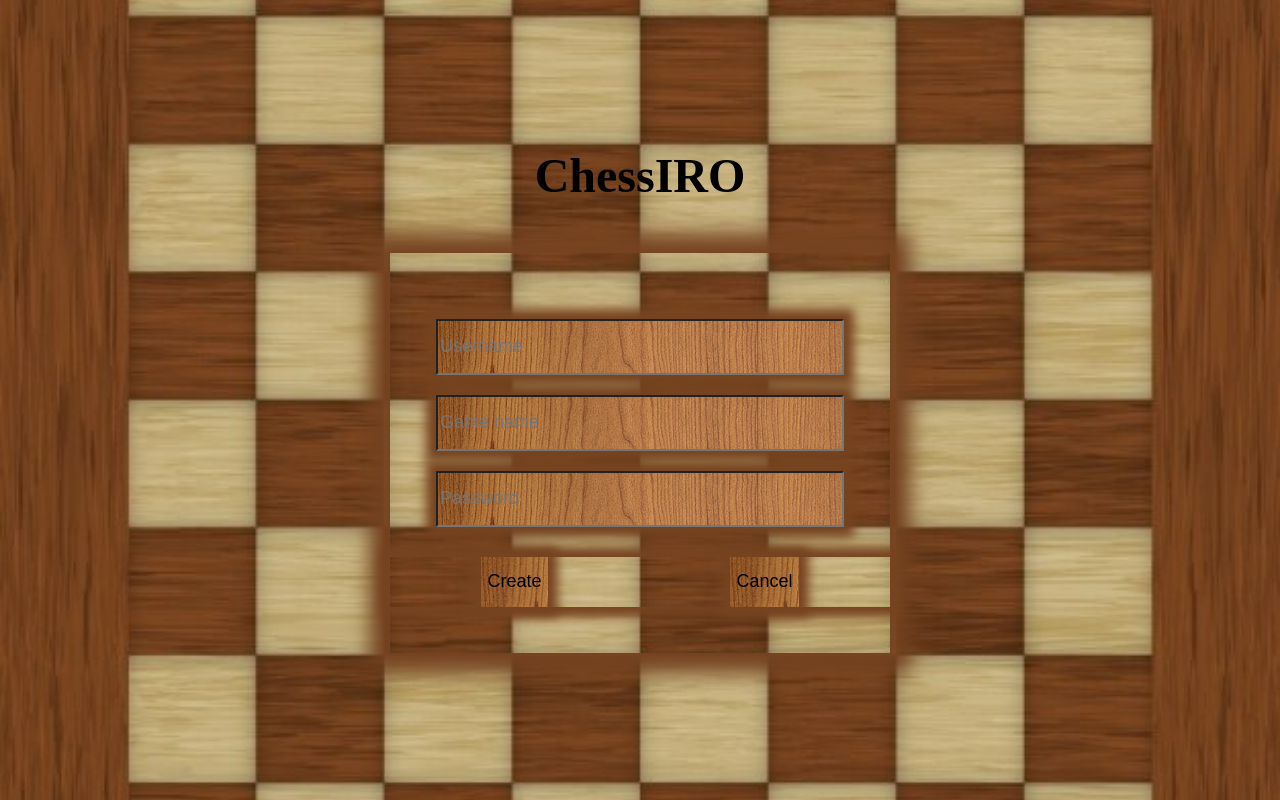
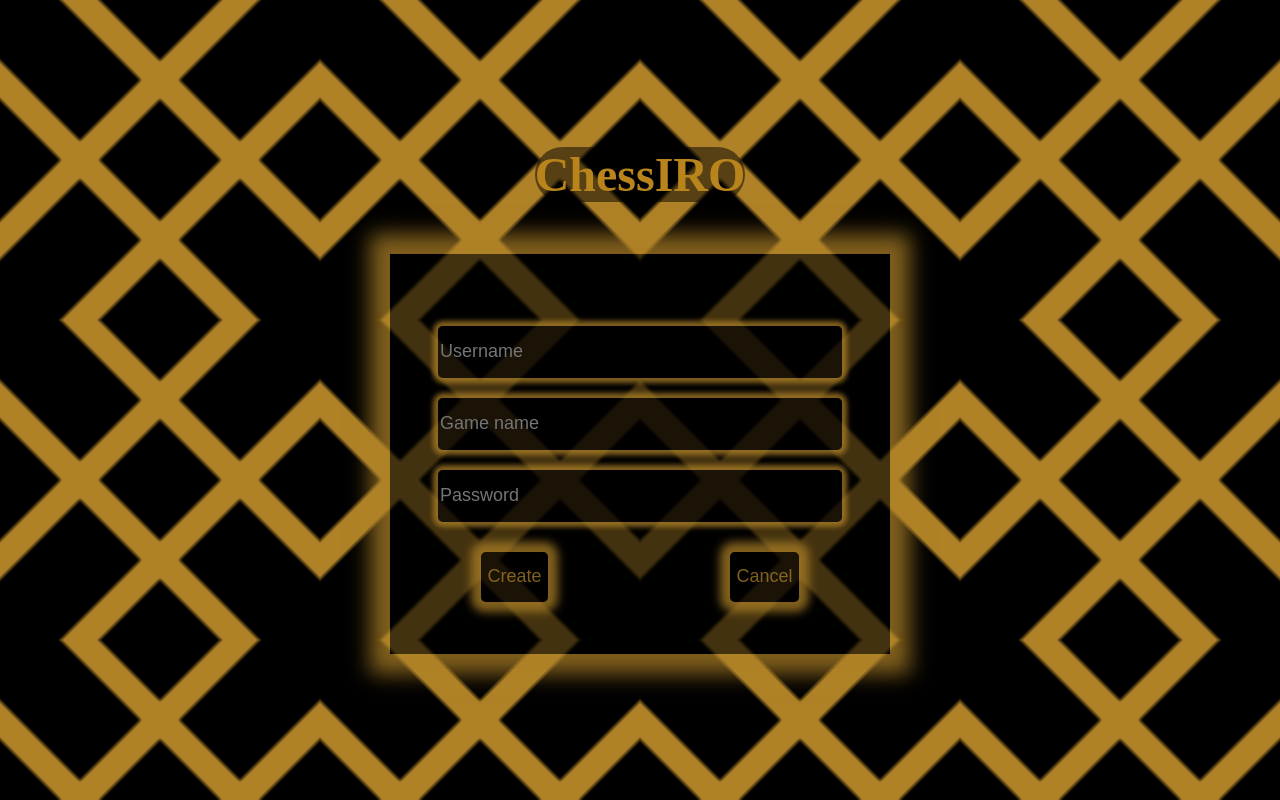
Before and after one commit to Afimc/chess, a React (Vite) app in the folder chess-app/: page / in a window 1280 px wide. Both pictures are taken after a click on the button "New Game". Built offline with nearby package versions, Linux system fonts and the light colour scheme; no server answers.

Commit message:
new css style

```diff
--- a/chess-app/src/index.scss
+++ b/chess-app/src/index.scss
@@ -15,14 +15,18 @@ html{
   justify-content: center;
   height: 100%;
   width: 100%;
-  background-image: url('/chess-background-board.jpg');
-  background-position: center;
-  background-repeat: no-repeat;
-  background-size: cover;
+  background: linear-gradient(45deg,transparent 34%, #af8227 35%, #af8227 40%, transparent 41%, transparent 59%, #af8227  60%, #af8227 65%, transparent 66%),linear-gradient(135deg,transparent 34%, #af8227 35%, #af8227 40%, transparent 41%, transparent 59%, #af8227  60%, #af8227 65%, transparent 66%);
+  background-size: 20em 20em;
+  background-color: #000000;
+  opacity: 1
 }
 
 h1{
+  border-radius: 50px;
+  background-color: #00000080;
+  color: #b9841c;
   z-index: 1;
   font-size: xxx-large;
   margin: 0;
+  margin-bottom: 2px;
 }
--- a/chess-app/src/pages/Game/Game.scss
+++ b/chess-app/src/pages/Game/Game.scss
@@ -1,5 +1,6 @@
 .game {
-  box-shadow: 0px 0px 30px 30px #767620;
+  z-index: 222;
+  box-shadow: 0px 0px 30px 30px #af8227bc;
   width: 920px;
   height: 650px;
   display: flex;
--- a/chess-app/src/pages/Game/GameElements/InerBoard.scss
+++ b/chess-app/src/pages/Game/GameElements/InerBoard.scss
@@ -2,7 +2,7 @@
   display: flex;
   align-items: center;
   justify-content: center;
-  box-shadow: 0px 0px 20px 20px #764320;
+  // box-shadow: 0px 0px 20px 20px #af8227bc;
   background-image: url("/chess-background-board.jpg");
   background-repeat: no-repeat;
   background-size: cover;
--- a/chess-app/src/pages/Game/GameElements/InerBoard.tsx
+++ b/chess-app/src/pages/Game/GameElements/InerBoard.tsx
@@ -5,13 +5,11 @@ import { EMIT, IPieceWithPositon, Iposition } from "../../../core/Interfaces";
 import { socket } from "../../../core/sockets";
 import Reborn from "./InerBoardElements/Reborn";
 import Graveyard from "./InerBoardElements/Graveyard";
-import { gameStore } from '../../../core/PageStores';
 
 const InerBoard = () => {
   const currentBoard = updatedDataStore((state) => state.updatedBoard);
   const playerColor = updatedDataStore((state) => state.playerColor);
   const turns = updatedDataStore((state) => state.turns);
-  const onRebornRequest = gameStore((state)=>state.onRebornRequest)
 
   const [posiblePositions, setPosiblePositions] = useState<Iposition[]>([]);
   const [ableToTrack, setAbleToTrack] = useState(false);
@@ -34,7 +32,7 @@ const InerBoard = () => {
   }
 
   function onMouseDown(y: number, x: number) {
-    if (playerColor === currentBoard[y][x]?.piece._color && IsonTurn() === playerColor && onRebornRequest === false) {
+    if (playerColor === currentBoard[y][x]?.piece._color && IsonTurn() === playerColor ) {
       const posiblePosition: Iposition[] = currentBoard[y][x]?.posiblePositions || [];
       const _movingImg: string | null = getPiece(y, x);
       setPosiblePositions(posiblePosition);
--- a/chess-app/src/pages/Game/GameElements/Info.scss
+++ b/chess-app/src/pages/Game/GameElements/Info.scss
@@ -1,34 +1,41 @@
+
 .gameInfo {
+  scrollbar-color: #a693068c rgba(0, 0, 0, 0.615);
   display: flex;
   flex-direction: column;
   row-gap: 15px;
-  background-color: rgb(255, 228, 196);
+  background-color: rgba(0, 0, 0, 0.615);
   height: 100%;
   width: 20%;
 
   button {
-    margin-left: 6px;
+    margin-left: 8px;
     margin-top: 5px;
     width: 90%;
     border-radius: 10px;
     box-shadow: 0px 0px 5px 3px #a69306db;
-    background-color: #a69306db;
+    background-color: rgba(0, 0, 0, 0.615);
+    color:#a69306db ;
   }
+
   .onTurn {
+    color: #a69306db;
     display: flex;
     justify-content: center;
     align-items: center;
     text-align: center;
     height: 50px;
-    box-shadow: 0px 0px 20px 2px #cd1111;
+    box-shadow: 10px 0px 20px 2px #cd1111;
     font-size: larger;
   }
+
   .history {
+    color: #a69306db;
     padding: 5px;
     display: flex;
     flex-direction: column;
     overflow: auto;
-    max-height: 540px;
+    max-height: 530px;
     gap: 5px;
 
     .turn {
--- a/chess-app/src/pages/Loby/Chooose-game/ChooseGame.scss
+++ b/chess-app/src/pages/Loby/Chooose-game/ChooseGame.scss
@@ -1,7 +1,16 @@
 .inpas {
+
+  box-shadow: 0px 0px 20px 20px #af8227bc;
+  border-radius: 10px;
+  background-color: rgba(0, 0, 0, 0.615);
+  padding-bottom: 20px;
+
   #NickNameInput {
-    box-shadow: 0px 0px 10px 10px #764320;
-    background-image: url("/wooden-background.jpg");
+    box-shadow: 0px 0px 5px 5px #af8227bc;
+    background-color: rgba(0, 0, 0, 0.615);
+    border-radius: 5px;
+    border: none;
+    color:#af8227bc;
     font-size: large;
     margin-top: 20px;
     margin-left: 20px;
@@ -12,8 +21,11 @@
   }
 
   #PasswordInput {
-    box-shadow: 0px 0px 10px 10px #764320;
-    background-image: url("/wooden-background.jpg");
+    box-shadow: 0px 0px 5px 5px #af8227bc;
+    background-color: rgba(0, 0, 0, 0.615);
+    border-radius: 5px;
+    border: none;
+    color:#af8227bc;
     font-size: large;
     margin-top: 20px;
     margin-left: 20px;
@@ -24,7 +36,6 @@
   }
 
   .buttons {
-    box-shadow: 0px 0px 10px 10px #764320;
     height: 30px;
     margin-top: 30px;
     margin-left: 30px;
@@ -33,8 +44,10 @@
     justify-content: space-between;
 
     button {
-      box-shadow: 0px 0px 10px 10px #764320;
-      background-image: url("/wooden-background.jpg");
+      border-radius: 5px;
+      box-shadow: 0px 0px 10px 10px #af8227bc;
+      background-color: rgba(0, 0, 0, 0.615);
+      color: #af8227bc ;
       font-size: large;
       border: none;
       width: 55px;
@@ -43,10 +56,9 @@
 }
 
 .Loby {
-  box-shadow: 0px 0px 20px 20px #764320;
-  background-position: center;
-  background-repeat: no-repeat;
-  background-size: cover;
+  box-shadow: 0px 0px 20px 20px #af8227bc;
+  border-radius: 10px;
+  background-color: rgba(0, 0, 0, 0.615);
   margin-top: 50px;
   display: flex;
   flex-direction: column;
@@ -55,23 +67,25 @@
   height: 400px;
 
   .buttons {
-    box-shadow: 0px 0px 10px 10px #764320;
     height: 50px;
     margin-top: 30px;
     display: flex;
     justify-content: space-around;
 
     button {
-      box-shadow: 0px 0px 10px 10px #764320;
-      background-image: url("/wooden-background.jpg");
+      border-radius: 5px;
+      box-shadow: 0px 0px 10px 10px #af8227bc;
+      background-color: rgba(0, 0, 0, 0.615);
+      color: #af8227bc ;
       font-size: large;
       border: none;
     }
   }
 
   .waitingList {
-    box-shadow: 0px 0px 10px 10px #764320;
-    background-image: url("/wooden-background.jpg");
+    box-shadow: 0px 0px 10px 10px #af8227bc;
+    background-color: rgba(0, 0, 0, 0.615);
+    border-radius: 5px;
     font-size: large;
     display: flex;
     align-self: center;
@@ -85,11 +99,14 @@
       height: 20px;
       display: flex;
       justify-content: space-between;
+      color: #af8227bc;
 
       #EnterButton {
         height: auto;
-        box-shadow: 0px 0px 4px 4px #764320;
-        background-image: url("/wooden-background.jpg");
+        // box-shadow: 0px 0px 4px 4px #764320;
+        background-color: rgba(0, 0, 0, 0.615);
+        color: #af8227bc;
+        border-radius: 3px;
         border: none;
       }
     }
@@ -99,6 +116,7 @@
     display: flex;
     align-self: center;
     font-size: 20px;
+    color: #af8227bc;
     font-family: "Trebuchet MS", "Lucida Sans Unicode", "Lucida Grande",
       "Lucida Sans", Arial, sans-serif;
   }
--- a/chess-app/src/pages/Loby/New-game-generator/NewGameGenerator.scss
+++ b/chess-app/src/pages/Loby/New-game-generator/NewGameGenerator.scss
@@ -1,8 +1,6 @@
 .onNewGame {
-  box-shadow: 0px 0px 20px 20px #764320;
-  background-position: center;
-  background-repeat: no-repeat;
-  background-size: cover;
+  box-shadow: 0px 0px 20px 20px #af8227bc;
+  background-color: rgba(0, 0, 0, 0.615);
   margin-top: 50px;
   display: flex;
   flex-direction: column;
@@ -15,8 +13,11 @@
     flex-direction: column;
 
     #NickNameInput {
-      box-shadow: 0px 0px 10px 10px #764320;
-      background-image: url("/wooden-background.jpg");
+      box-shadow: 0px 0px 5px 5px #af8227bc;
+      background-color: rgba(0, 0, 0, 0.615);
+      border-radius: 5px;
+      border: none;
+      color:#af8227bc;
       font-size: large;
       margin-top: 20px;
       display: flex;
@@ -26,8 +27,11 @@
     }
 
     #GameNameInput {
-      box-shadow: 0px 0px 10px 10px #764320;
-      background-image: url("/wooden-background.jpg");
+      box-shadow: 0px 0px 5px 5px #af8227bc;
+      background-color: rgba(0, 0, 0, 0.615);
+      border-radius: 5px;
+      border: none;
+      color:#af8227bc;
       font-size: large;
       margin-top: 20px;
       display: flex;
@@ -37,8 +41,11 @@
     }
 
     #PasswordInput {
-      box-shadow: 0px 0px 10px 10px #764320;
-      background-image: url("/wooden-background.jpg");
+      box-shadow: 0px 0px 5px 5px #af8227bc;
+      background-color: rgba(0, 0, 0, 0.615);
+      border-radius: 5px;
+      border: none;
+      color:#af8227bc;
       font-size: large;
       margin-top: 20px;
       display: flex;
@@ -49,15 +56,16 @@
   }
 
   .buttons {
-    box-shadow: 0px 0px 10px 10px #764320;
     height: 50px;
     margin-top: 30px;
     display: flex;
     justify-content: space-around;
 
     button {
-      box-shadow: 0px 0px 10px 10px #764320;
-      background-image: url("/wooden-background.jpg");
+      border-radius: 5px;
+      box-shadow: 0px 0px 10px 10px #af8227bc;
+      background-color: rgba(0, 0, 0, 0.615);
+      color: #af8227bc ;
       font-size: large;
       border: none;
     }
```
